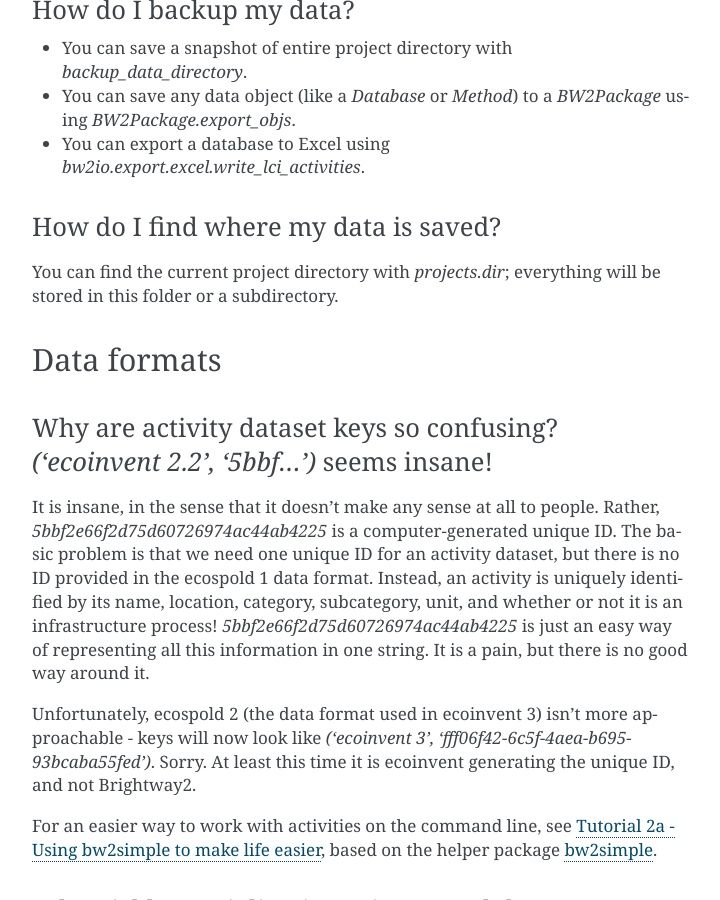
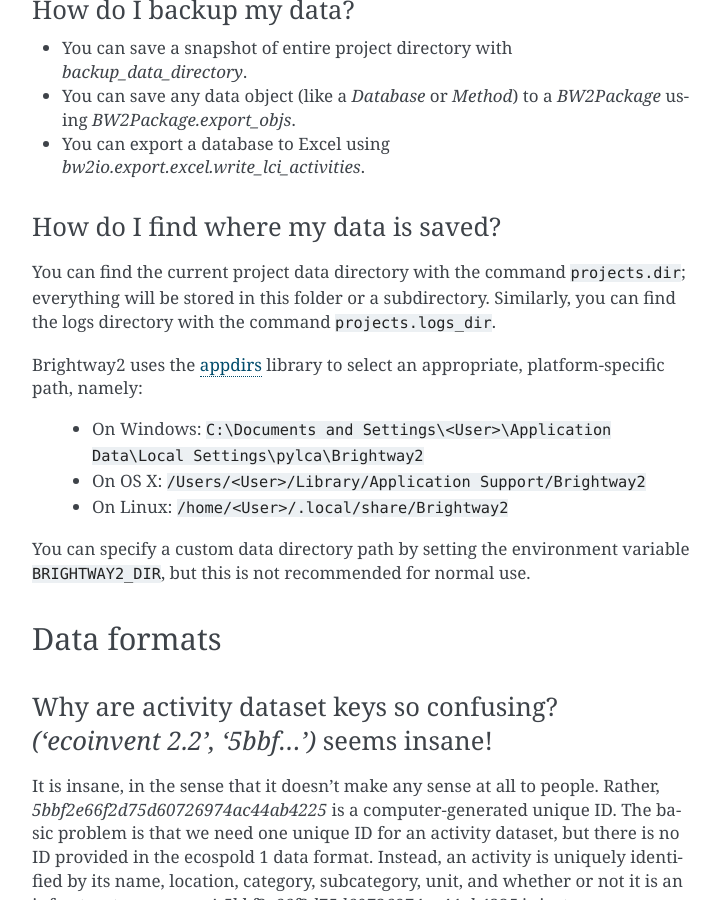
Before and after one commit to brightway-lca/brightway2, a Sphinx documentation site: the page built from docs/faq.rst, in a window 1280 px wide and 900 px high, scrolled down 951 px. Shown: the whole window, without its empty margins (388-1108 px from the left). Built offline with Sphinx 7.4.7, drawn with Linux system fonts in a browser that asks for light colours.

Commit message:
Docs on manually setting a data directory

```diff
--- a/docs/faq.rst
+++ b/docs/faq.rst
@@ -43,7 +43,15 @@
 How do I find where my data is saved?
 -------------------------------------
 
-You can find the current project directory with `projects.dir`; everything will be stored in this folder or a subdirectory.
+You can find the current project data directory with the command ``projects.dir``; everything will be stored in this folder or a subdirectory. Similarly, you can find the logs directory with the command ``projects.logs_dir``.
+
+Brightway2 uses the `appdirs <https://pypi.python.org/pypi/appdirs/1.4.0>`__ library to select an appropriate, platform-specific path, namely:
+
+    * On Windows: ``C:\Documents and Settings\<User>\Application Data\Local Settings\pylca\Brightway2``
+    * On OS X: ``/Users/<User>/Library/Application Support/Brightway2``
+    * On Linux: ``/home/<User>/.local/share/Brightway2``
+
+You can specify a custom data directory path by setting the environment variable ``BRIGHTWAY2_DIR``, but this is not recommended for normal use.
 
 Data formats
 ============
--- a/docs/installation.rst
+++ b/docs/installation.rst
@@ -44,7 +44,7 @@
 .. image:: images/cmd-shell-2.png
     :align: center
 
-In the command shell, you can enter the ipython interpreter with ``ipython``, or run notebooks with ``jupyter notebook``. Note that you can't launch the notebook server from the ``C:\``, you must be in a directory.
+In the command shell, you can enter the ipython interpreter with ``ipython``, or run notebooks with ``jupyter notebook``. Note that you can't launch the notebook server from the root ``C:\`` drive, you must be in a directory, e.g. ``C:\bw2-python\``.
 
 Using PowerShell
 ----------------
```
